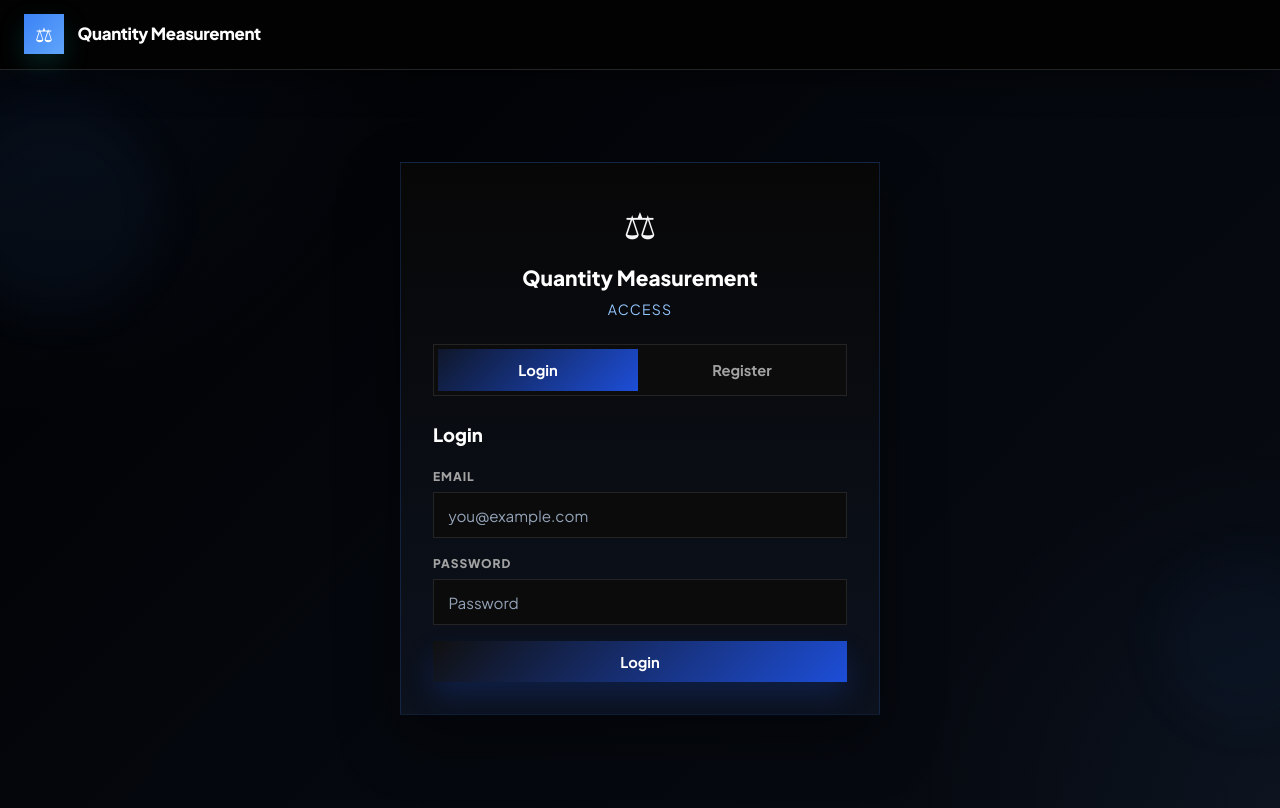
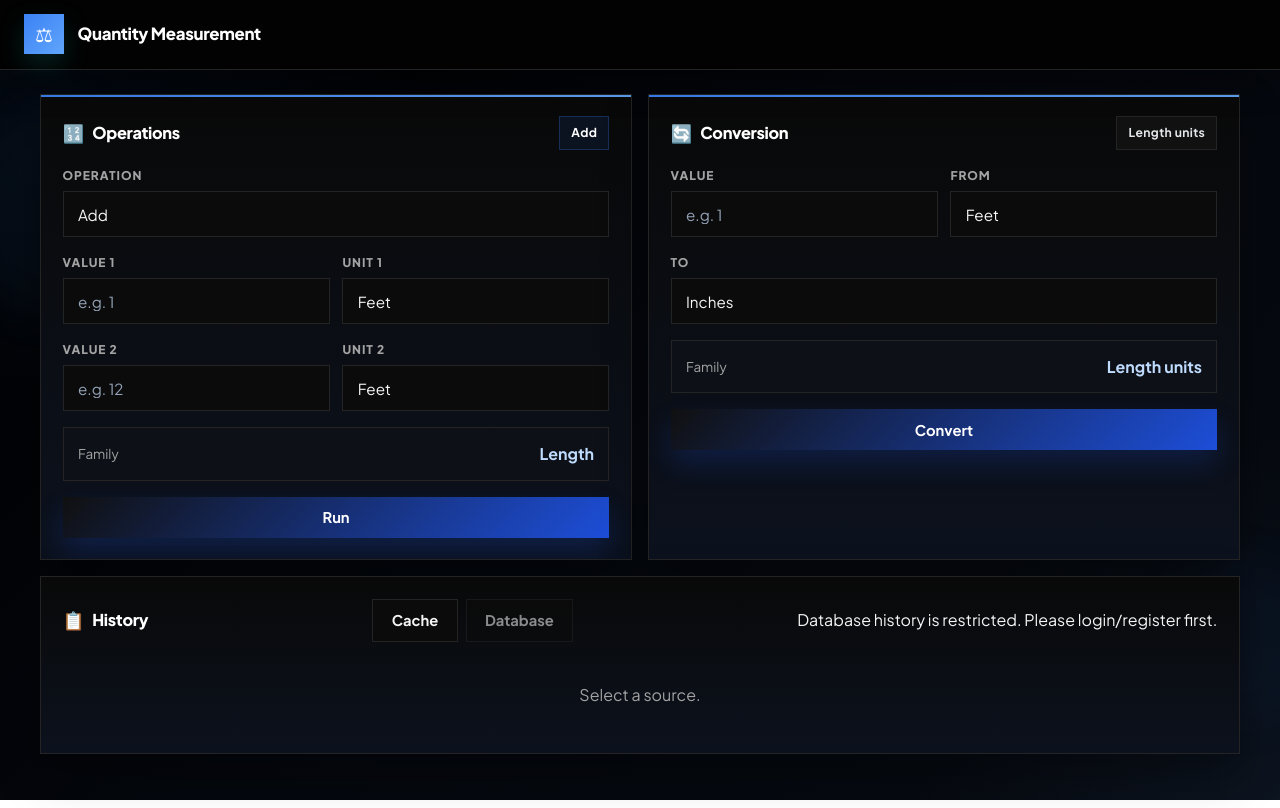
Before and after one commit to devmalu15/QuantityMeasurementFrontend, an Angular app in the folder QuantityMeasurementAngular/: page /dashboard in a window 1280 px wide. Before the commit this address led to /auth. Built offline with nearby package versions, Linux system fonts and the light colour scheme.

Commit message:
[Dev Malu]Refactor .updated the ui

```diff
--- a/QuantityMeasurementAngular/src/app/app.routes.ts
+++ b/QuantityMeasurementAngular/src/app/app.routes.ts
@@ -4,12 +4,11 @@ import { authGuard }  from './guards/auth.guard';
 import { guestGuard } from './guards/guest.guard';
 
 export const routes: Routes = [
-  { path: '',        redirectTo: 'auth', pathMatch: 'full' },
+  { path: '',        redirectTo: 'dashboard', pathMatch: 'full' },
   { path: 'auth',      loadComponent: () => import('./components/auth/auth.component')
                          .then(m => m.AuthComponent),
                        canActivate: [guestGuard] },
   { path: 'dashboard', loadComponent: () => import('./components/dashboard/dashboard.component')
-                         .then(m => m.DashboardComponent),
-                       canActivate: [authGuard] },
-  { path: '**',      redirectTo: 'auth' }
+                         .then(m => m.DashboardComponent) },
+  { path: '**',      redirectTo: 'dashboard' }
 ];
--- a/QuantityMeasurementAngular/src/app/components/auth/auth.component.ts
+++ b/QuantityMeasurementAngular/src/app/components/auth/auth.component.ts
@@ -1,7 +1,7 @@
 import { Component } from '@angular/core';
 import { CommonModule } from '@angular/common';
 import { FormsModule, NgForm } from '@angular/forms';
-import { Router } from '@angular/router';
+import { Router, ActivatedRoute } from '@angular/router';
 import { AuthService } from '../../services/auth.service';
 
 @Component({
@@ -22,7 +22,11 @@ export class AuthComponent {
   loginData    = { email: '', password: '' };
   registerData = { email: '', password: '' };
 
-  constructor(private auth: AuthService, private router: Router) {}
+  constructor(
+    private auth: AuthService,
+    private router: Router,
+    private route: ActivatedRoute
+  ) {}
 
   switchTab(tab: 'login' | 'register'): void {
     this.activeTab = tab;
@@ -36,10 +40,12 @@ export class AuthComponent {
     this.isLoading = true;
     this.errorMsg  = '';
 
+    const returnUrl = this.route.snapshot.queryParamMap.get('returnUrl') || '/dashboard';
+
     this.auth.login(this.loginData).subscribe({
       next: () => {
         this.isLoading = false;
-        this.router.navigate(['/dashboard']);
+        this.router.navigateByUrl(returnUrl);
       },
       error: (err) => {
         this.isLoading = false;
--- a/QuantityMeasurementAngular/src/app/components/dashboard/dashboard.component.html
+++ b/QuantityMeasurementAngular/src/app/components/dashboard/dashboard.component.html
@@ -139,10 +139,15 @@
           Cache
         </button>
         <button class="btn btn--secondary" (click)="loadHistory('ef')"
-                [class.active]="historyType === 'ef'">
+                [class.active]="historyType === 'ef'"
+                [disabled]="!isAuthenticated"
+                title="Register or log in to access database history">
           Database
         </button>
       </div>
+      <p class="info-msg" *ngIf="!isAuthenticated">
+        Database history is restricted. Please login/register first.
+      </p>
     </div>
 
     <div class="spinner" *ngIf="historyLoading"></div>
--- a/QuantityMeasurementAngular/src/app/components/dashboard/dashboard.component.ts
+++ b/QuantityMeasurementAngular/src/app/components/dashboard/dashboard.component.ts
@@ -2,7 +2,9 @@
 import { Component, OnInit } from '@angular/core';
 import { CommonModule } from '@angular/common';
 import { FormsModule } from '@angular/forms';
+import { Router } from '@angular/router';
 import { QuantityService } from '../../services/quantity.service';
+import { AuthService } from '../../services/auth.service';
 import { QuantityDTO, MeasurementEntity } from '../../models/quantity.models';
 
 const UNIT_GROUPS: { [key: string]: string[] } = {
@@ -45,7 +47,15 @@ export class DashboardComponent implements OnInit {
   historyError = '';
   historyType = '';
 
-  constructor(private readonly qty: QuantityService) {}
+  constructor(
+    private readonly qty: QuantityService,
+    private readonly auth: AuthService,
+    private readonly router: Router
+  ) {}
+
+  get isAuthenticated(): boolean {
+    return this.auth.isLoggedIn;
+  }
 
   ngOnInit(): void {
     this.syncUnit2();
@@ -211,6 +221,17 @@ export class DashboardComponent implements OnInit {
   }
 
   loadHistory(type: 'redis' | 'ef'): void {
+    if (type === 'ef' && !this.isAuthenticated) {
+      this.historyError = 'Please login or register to access database history.';
+      this.history = [];
+      this.historyType = '';
+      this.historyLoading = false;
+      this.router.navigate(['/auth'], {
+        queryParams: { returnUrl: '/dashboard' }
+      });
+      return;
+    }
+
     this.historyLoading = true;
     this.historyError = '';
     this.historyType = type;
```
